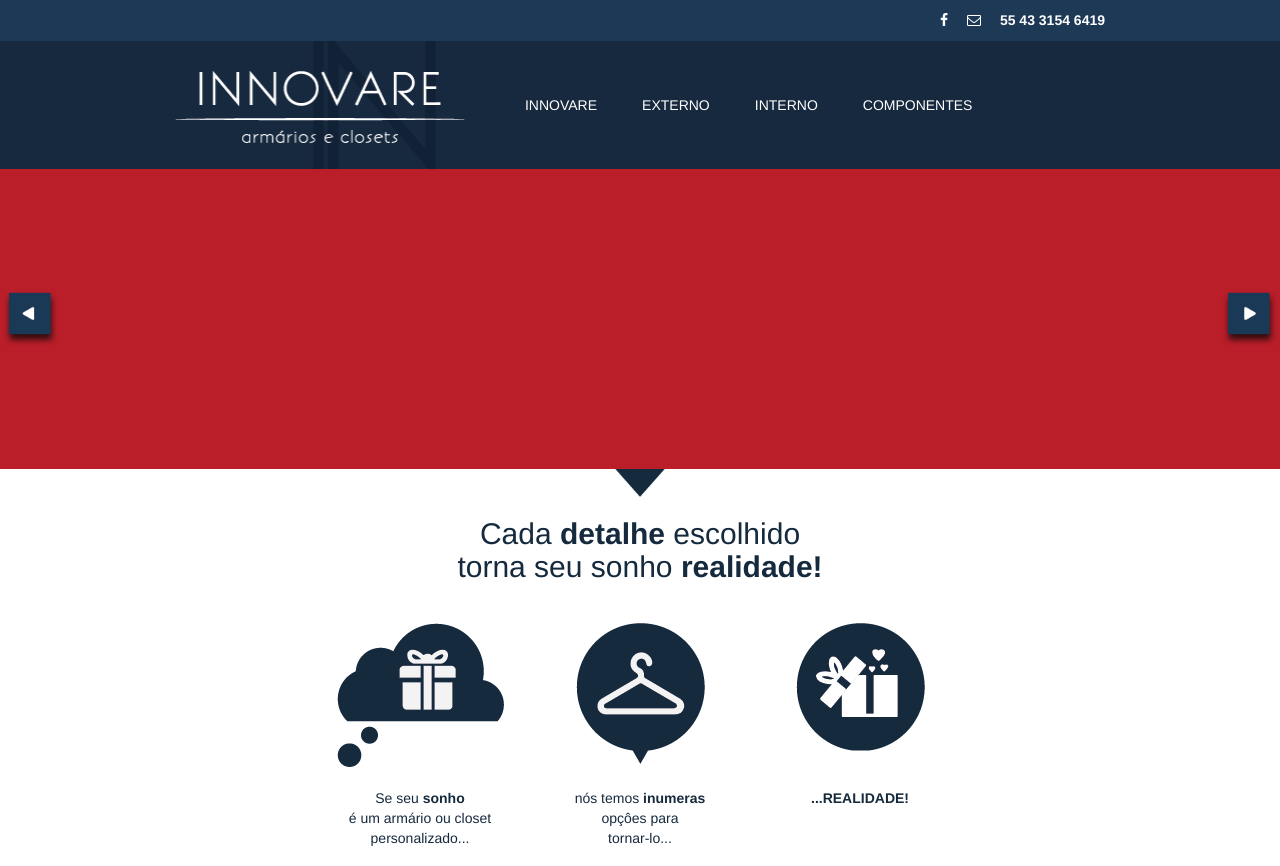
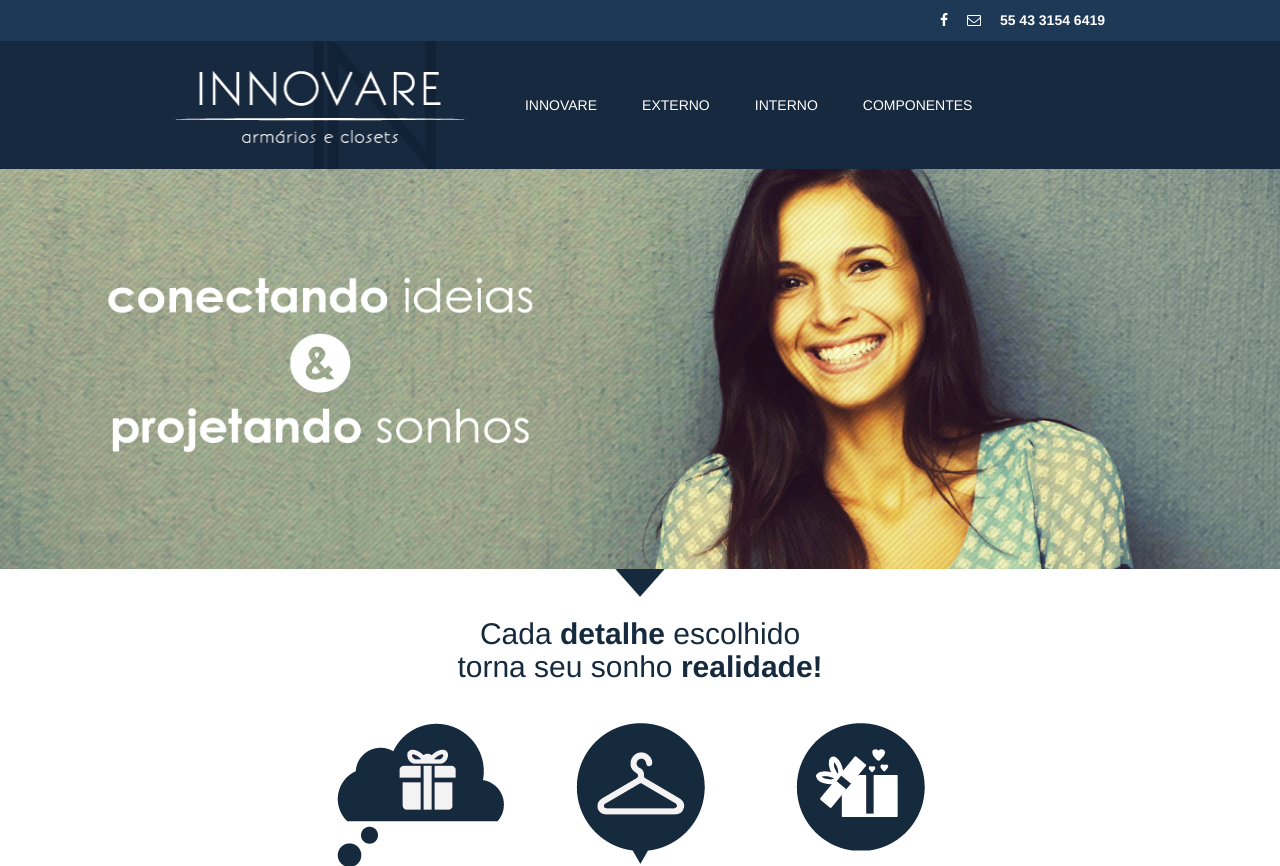
Before and after one commit to israelcidade/innovare, a PHP site: page /innovare/ in a window 1280 px wide. Shown: the top 866 px of the page. Run offline with PHP 8.4, Linux system fonts and the light colour scheme.

Commit message:
[FIX] imagens

```diff
--- a/html/componentes.html
+++ b/html/componentes.html
@@ -1,4 +1,4 @@
-<div class="top-area-3">
+<div class="top-area-3"><img src="html/style/images/componentes.jpg" width="100%" height="300px" alt="componentes">
     <div class="cus-label">
     	<h3>COMPONENTES</h3>
     </div>
--- a/html/externo.html
+++ b/html/externo.html
@@ -1,4 +1,4 @@
-<div class="top-area-3">
+<div class="top-area-3"><img src="html/style/images/externo.jpg" width="100%" height="300px" alt="externo">
     <div class="cus-label">
     	<h3>EXTERNO</h3>
     </div>
--- a/html/inicio.html
+++ b/html/inicio.html
@@ -1,6 +1,5 @@
 <div class="top-slider">
-    <div class="prev-control"><img src="html/style/images/prev.png" alt="Prev"/></div>
-    <div class="next-control"><img src="html/style/images/next.png" alt="Next"/></div>
+    <div><img src="html/style/images/banner.jpg" width="100%" height="400px" alt="banner"/></div>
 </div>
 <div class="diamond">
 	<img src="html/style/images/diamond.png" alt="diamond"/>
--- a/html/interno.html
+++ b/html/interno.html
@@ -1,4 +1,4 @@
-<div class="top-area-3">
+<div class="top-area-3"><img src="html/style/images/interno.jpg" width="100%" height="300px" alt="interno">
     <div class="cus-label">
     	<h3>INTERNO</h3>
     </div>
--- a/html/style/css/style.css
+++ b/html/style/css/style.css
@@ -69,7 +69,7 @@ a, a:hover, .top-area-1 p{
 .top-slider{
 	padding:0px;
 	background-color:#B91E29;
-	min-height:300px;
+	max-height:400px;
 	position:relative;
 }
 
```
Also changed, not shown: html/sobre.html (+4 -4 lines), html/style/images/banner.jpg (added), html/style/images/componentes.jpg (added), html/style/images/exec.jpg (added), html/style/images/externo.jpg (added), html/style/images/innovare.jpg (added), html/style/images/mont.jpg (added), html/style/images/suport.jpg (added), 1 other file.
